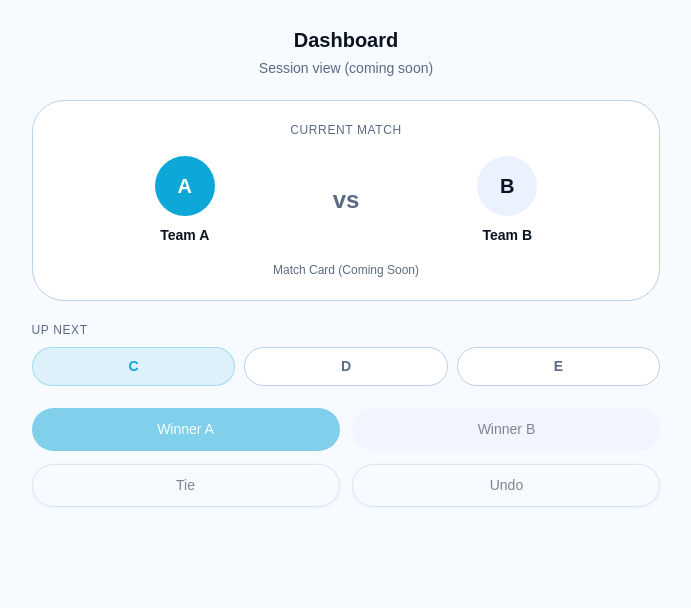
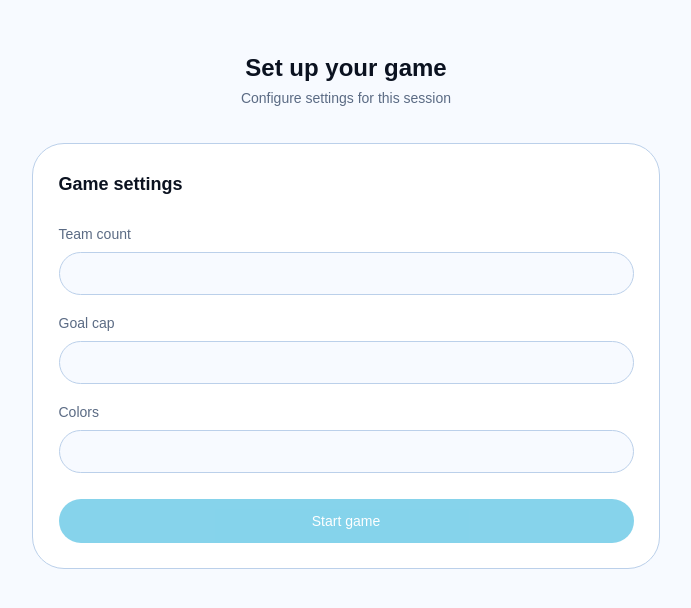
Before and after one commit to JohnnyPillacela/nexturno, a Next.js app: page /dashboard in a window 1280 px wide. Shown: the top 608 px of the page, without its empty margins (294-985 px from the left). Built offline with nearby package versions, Linux system fonts and the light colour scheme.

Commit message:
Add session management to dashboard: implement loading state, new session setup, and session restart functionality with confirmation dialog.

```diff
--- a/app/dashboard/page.tsx
+++ b/app/dashboard/page.tsx
@@ -1,6 +1,98 @@
-import { Button } from "@/components/ui/button";
+// app/dashboard/page.tsx
+
+'use client';
+
+import { useState, useEffect } from 'react';
+import { hasActiveSession } from '@/lib/storage/loader';
+import { clearSessionStorage, createNewSession } from '@/lib/storage/writer';
+import { Button } from '@/components/ui/button';
 
 export default function DashboardPage() {
+  const [hasSession, setHasSession] = useState(false);
+  const [isNewSession, setIsNewSession] = useState(false);
+  const [isLoading, setIsLoading] = useState(true);
+
+  useEffect(() => {
+    const active = hasActiveSession();
+    if (!active) {
+      createNewSession();
+      setIsNewSession(true);
+    } else {
+      setIsNewSession(false);
+    }
+    setHasSession(true);
+    setIsLoading(false);
+  }, []);
+
+  const handleStartNewSession = () => {
+    const confirmed = window.confirm(
+      'This will wipe the current session. Continue?'
+    );
+
+    if (confirmed) {
+      clearSessionStorage();
+      createNewSession();
+      setIsNewSession(true);
+      setHasSession(true);
+    }
+  };
+
+  if (isLoading) {
+    return (
+      <div className="min-h-screen bg-background flex items-center justify-center">
+        <p className="text-muted-foreground">Loading...</p>
+      </div>
+    );
+  }
+
+  // New session: show setup/settings placeholder (no game UI yet)
+  if (isNewSession) {
+    return (
+      <div className="min-h-screen bg-background">
+        <div className="mx-auto max-w-2xl px-5 py-12 space-y-8">
+          <header className="text-center space-y-1">
+            <h1 className="text-2xl font-semibold text-foreground">
+              Set up your game
+            </h1>
+            <p className="text-sm text-muted-foreground">
+              Configure settings for this session
+            </p>
+          </header>
+
+          <section className="border border-border rounded-2xl p-6 bg-card space-y-6">
+            <h2 className="text-lg font-semibold text-foreground">
+              Game settings
+            </h2>
+            <div className="space-y-4">
+              <div className="space-y-2">
+                <label className="text-sm font-medium text-muted-foreground block">
+                  Team count
+                </label>
+                <div className="h-10 rounded-lg border border-border bg-background" />
+              </div>
+              <div className="space-y-2">
+                <label className="text-sm font-medium text-muted-foreground block">
+                  Goal cap
+                </label>
+                <div className="h-10 rounded-lg border border-border bg-background" />
+              </div>
+              <div className="space-y-2">
+                <label className="text-sm font-medium text-muted-foreground block">
+                  Colors
+                </label>
+                <div className="h-10 rounded-lg border border-border bg-background" />
+              </div>
+            </div>
+            <Button size="lg" className="rounded-xl w-full" disabled>
+              Start game
+            </Button>
+          </section>
+        </div>
+      </div>
+    );
+  }
+
+  // Resumed session: show live session UI
   return (
     <div className="min-h-screen bg-background">
       <div className="mx-auto max-w-2xl px-5 py-6 space-y-5">
@@ -12,6 +104,16 @@ export default function DashboardPage() {
           <p className="text-sm text-muted-foreground">
             Session view (coming soon)
           </p>
+          {hasSession && (
+            <Button
+              variant="outline"
+              size="sm"
+              className="mt-3"
+              onClick={handleStartNewSession}
+            >
+              Start New Session
+            </Button>
+          )}
         </header>
 
         {/* Match Card */}
```
